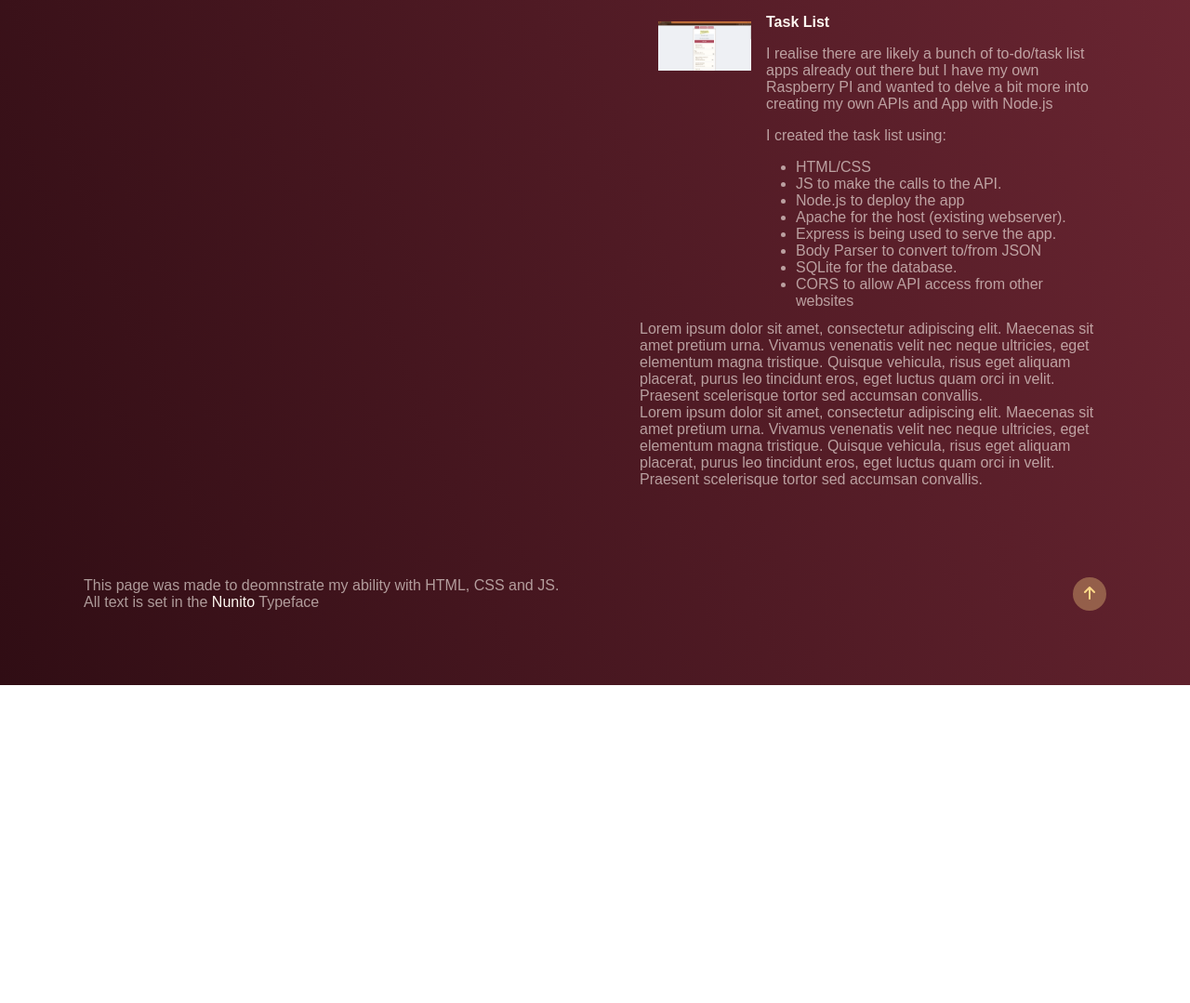
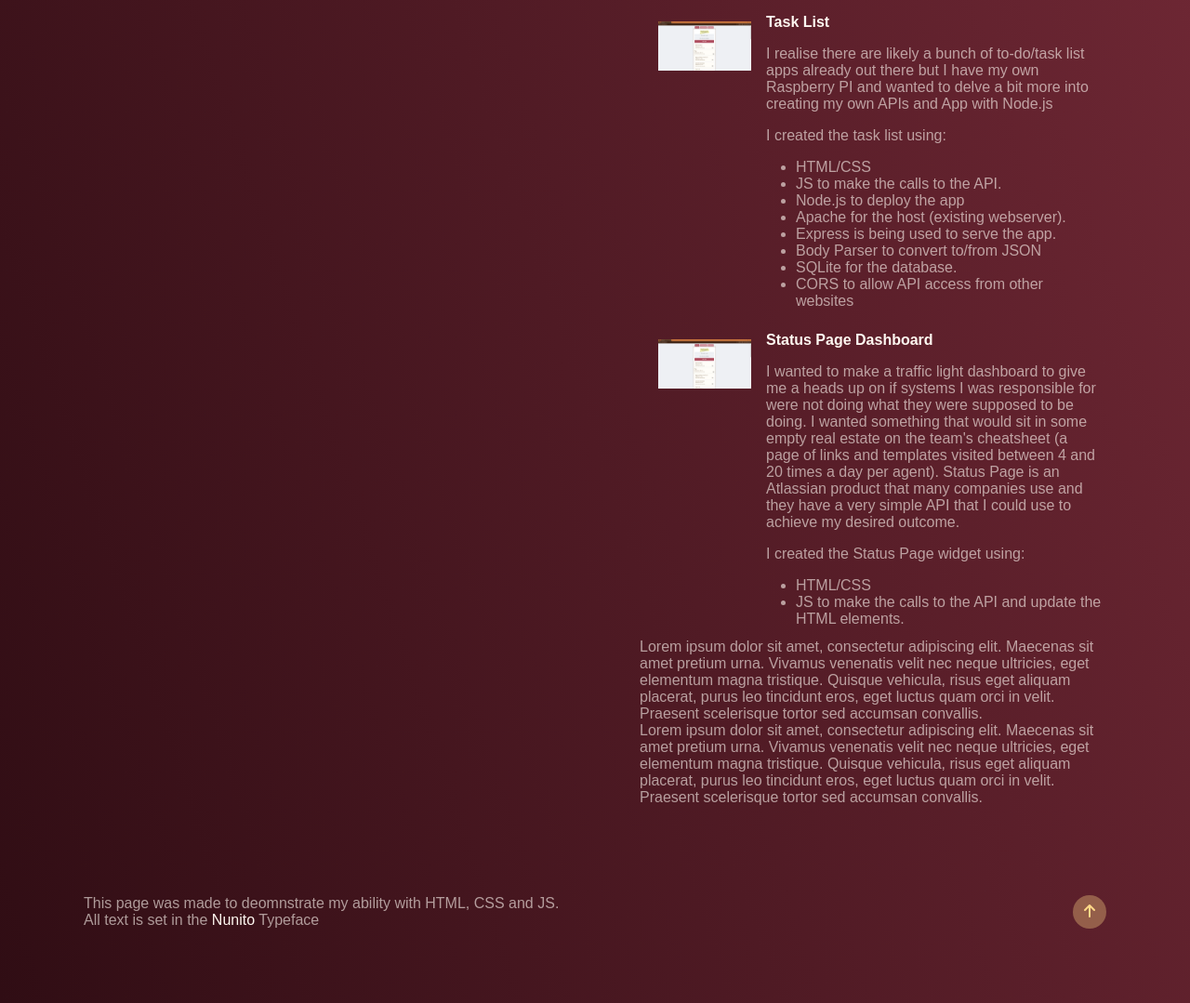
Before and after one commit to remeiil/Remeil_co_nz_Feb2025, a plain HTML site: page index.html in a window 1280 px wide. Shown: the part 2810-3889 px from the top of the page at 93% size. Before the commit the page ends 3547 px from the top, so only its background shows below. Drawn offline with Linux system fonts and the light colour scheme.

Commit message:
Update index.html
added status page widget project data

```diff
--- a/index.html
+++ b/index.html
@@ -218,6 +218,20 @@
                         <img src="taskListSS.png" width="100%"/>
                     </div>
                 </div>
+                <div class="projectCard">
+                    <div class="cardColumn">
+                        <h4>Status Page Dashboard</h4>
+                        <p>I wanted to make a traffic light dashboard to give me a heads up on if systems I was responsible for were not doing what they were supposed to be doing. I wanted something that would sit in some empty real estate on the team's cheatsheet (a page of links and templates visited between 4 and 20 times a day per agent). Status Page is an Atlassian product that many companies use and they have a very simple API that I could use to achieve my desired outcome.</p>
+                        <p>I created the Status Page widget using:</p>
+                        <ul>
+                            <li>HTML/CSS</li>
+                            <li>JS to make the calls to the API and update the HTML elements.</li>
+                        </ul>
+                    </div>
+                    <div class="projectImage">
+                        <img src="taskListSS.png" width="100%"/>
+                    </div>
+                </div>
                 <p>Lorem ipsum dolor sit amet, consectetur adipiscing elit. Maecenas sit amet pretium urna. Vivamus venenatis velit nec neque ultricies, eget elementum magna tristique. Quisque vehicula, risus eget aliquam placerat, purus leo tincidunt eros, eget luctus quam orci in velit. Praesent scelerisque tortor sed accumsan convallis.</p>
                 <p>Lorem ipsum dolor sit amet, consectetur adipiscing elit. Maecenas sit amet pretium urna. Vivamus venenatis velit nec neque ultricies, eget elementum magna tristique. Quisque vehicula, risus eget aliquam placerat, purus leo tincidunt eros, eget luctus quam orci in velit. Praesent scelerisque tortor sed accumsan convallis.</p>
             </section>
```
